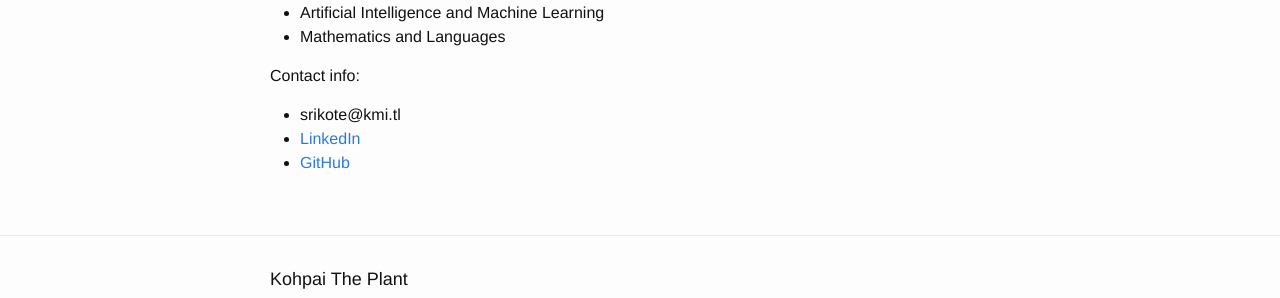
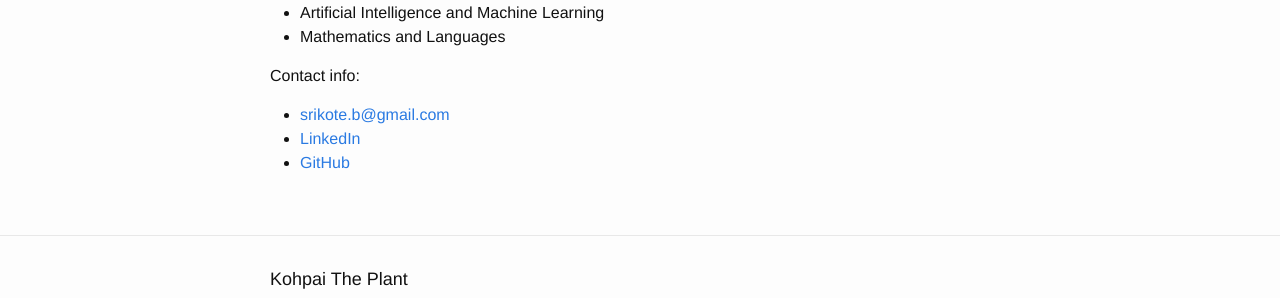
Before and after one commit to kohpai/kohpai.github.io, a Jekyll site: the page built from about.md, in a window 1280 px wide. Shown: the part 313-611 px from the top of the page. Built offline with Jekyll 4.4.1, drawn with Linux system fonts in a browser that asks for light colours; comment, search, counter and statistics services are not loaded.

Commit message:
:sparkles: turn a text in to the mailto link

```diff
--- a/about.md
+++ b/about.md
@@ -15,6 +15,6 @@ I am interested in:
 * Mathematics and Languages
 
 Contact info:
-* srikote@kmi.tl
+* [srikote.b@gmail.com](mailto:srikote.b@gmail.com)
 * [LinkedIn](https://www.linkedin.com/in/srikote-naewchampa-50109b9b/)
 * [GitHub](https://github.com/kohpai/)
```
